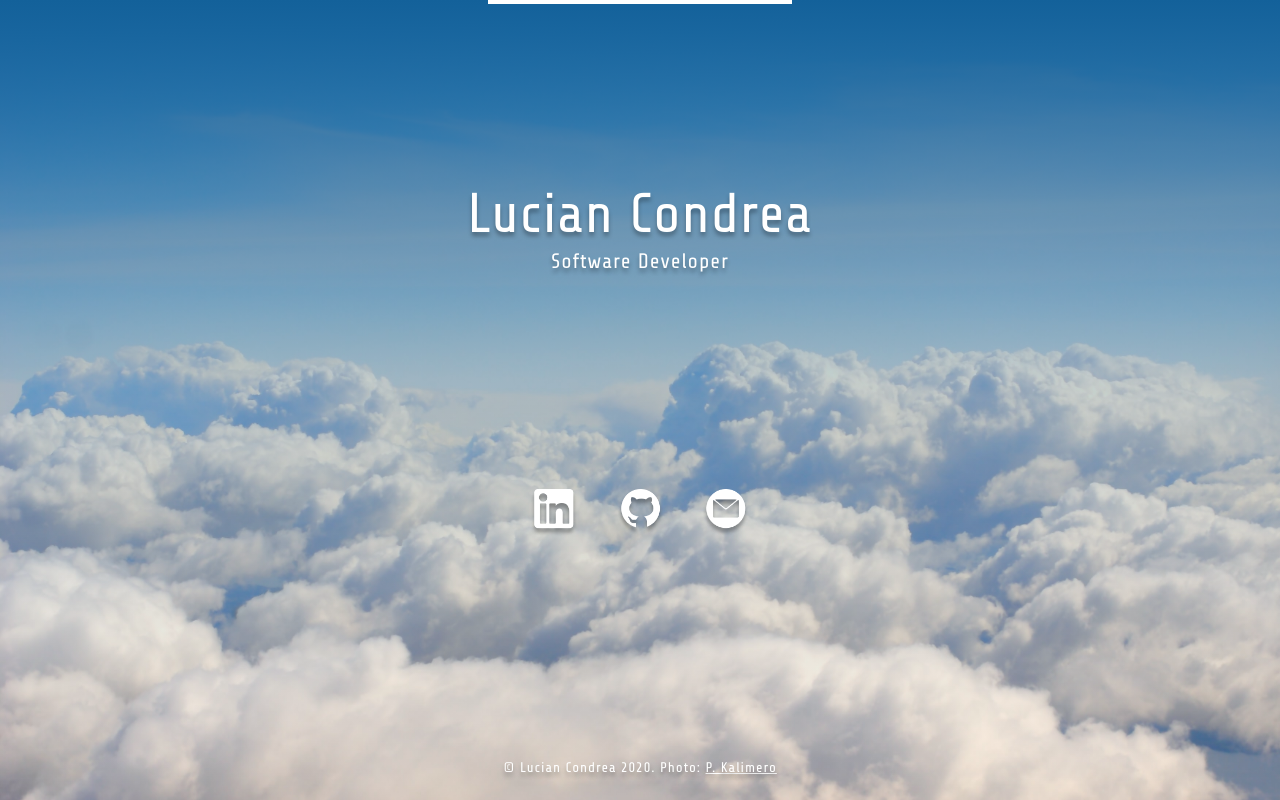
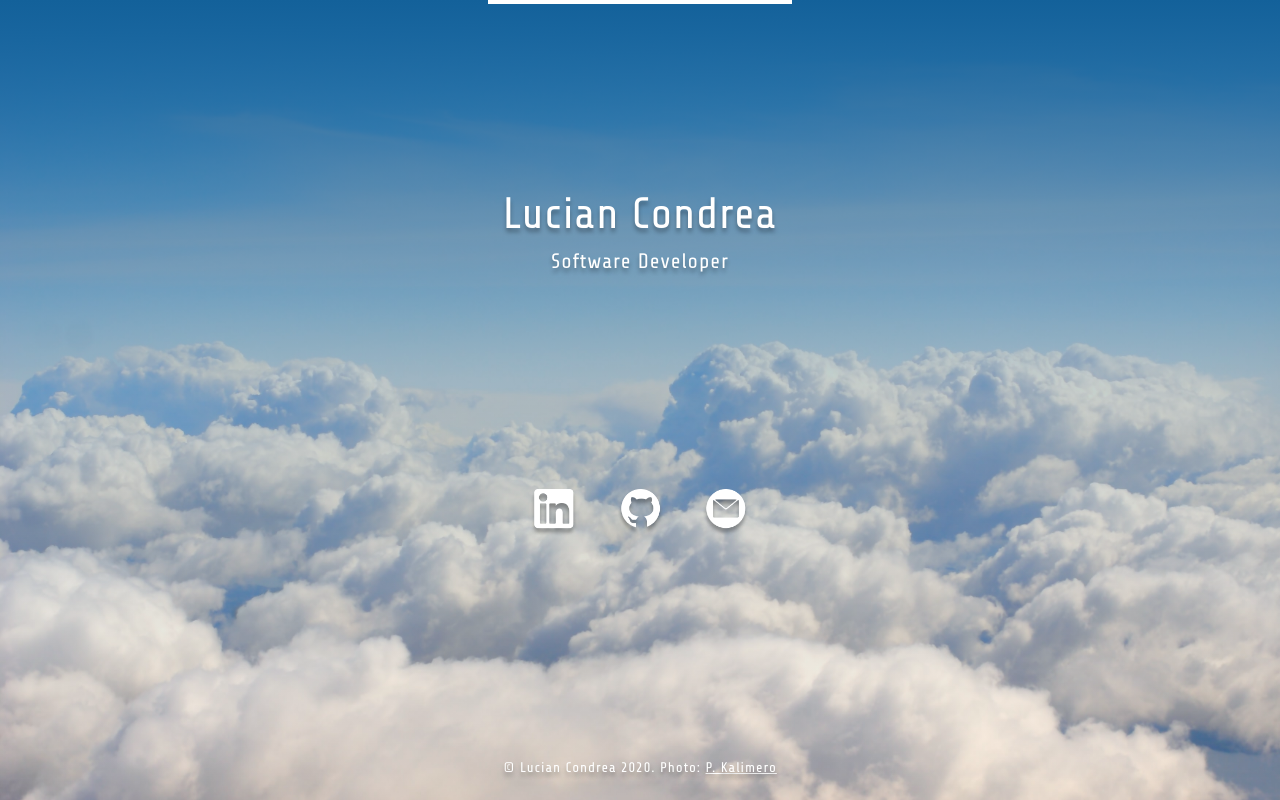
Before and after one commit to luciancic/condrea.dev, a PHP site: page / in a window 1280 px wide. Run offline with PHP 8.4, Linux system fonts and the light colour scheme; style sheets or scripts are compiled from the project's sources.

Commit message:
adjust h1 font-size

```diff
--- a/styles.scss
+++ b/styles.scss
@@ -86,18 +86,18 @@ h1 {
   width: 260px;
   text-align: center;
   font-weight: normal;
-  font-size: 48px;
+  font-size: 36px;
   line-height: 57px;
   margin-bottom: 6px;
   text-shadow: $text-shadow;
 
   @include tablet {
     width: 100%;
-    font-size: 52px;
+    font-size: 40px;
   }
 
   @include laptop {
-    font-size: 56px;
+    font-size: 44px;
   }
 }
 
```
